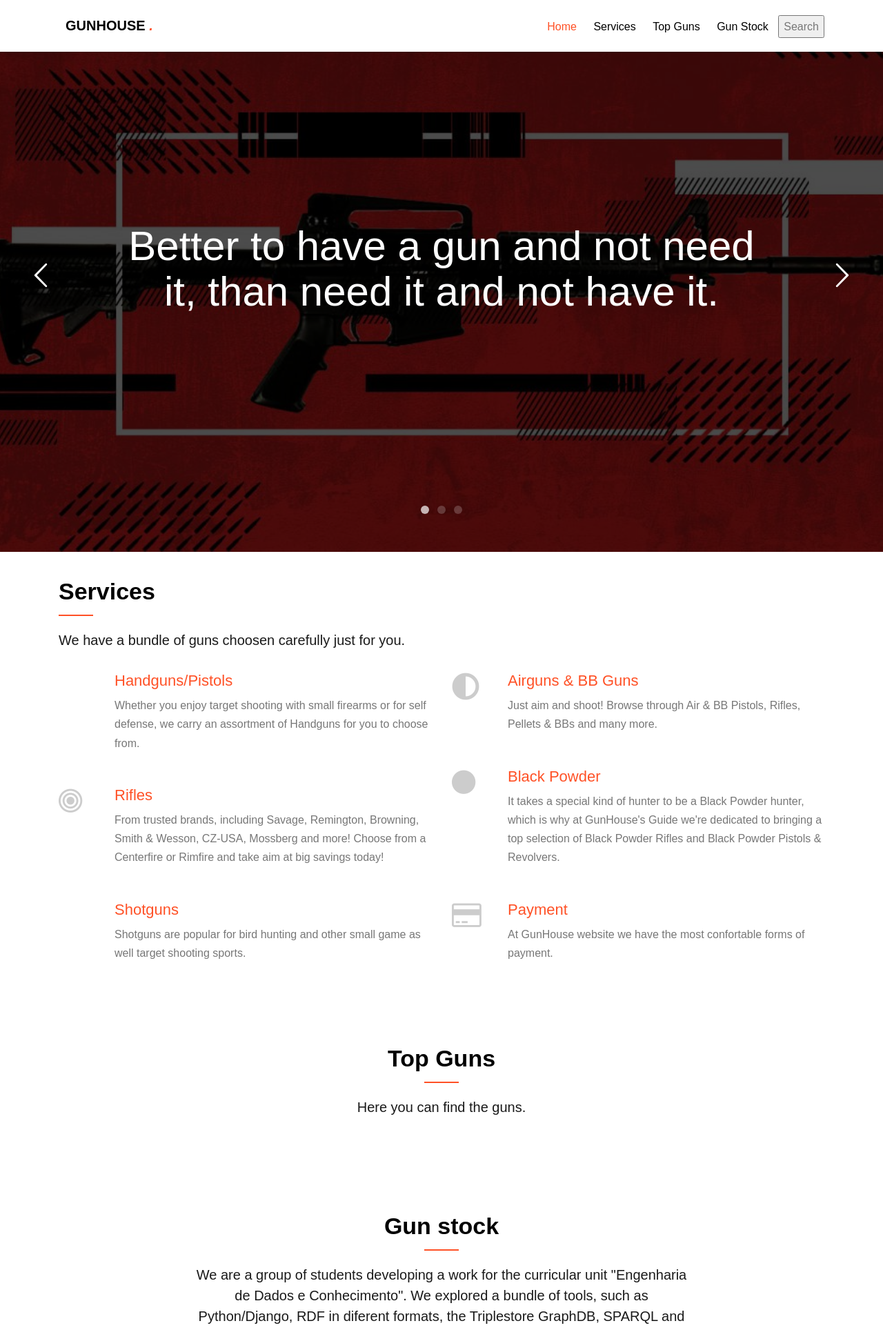
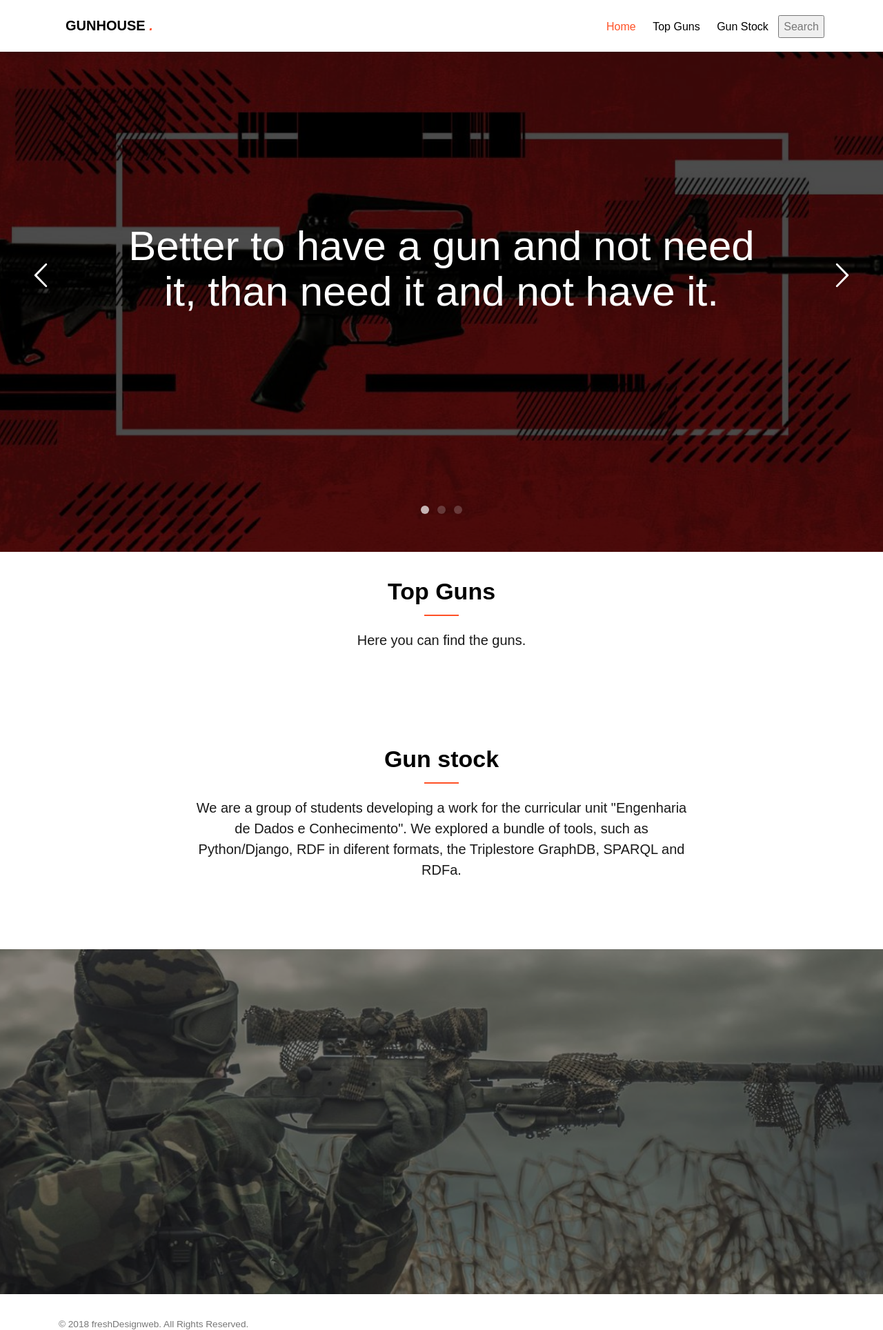
Before and after one commit to tavaresfajardo/pro20, a Django app: template edc_tp2/templates/index.html in a window 1280 px wide. Shown: the top 1928 px of the page at 69% size. Run offline with Django 3.2, Linux system fonts and the light colour scheme; the template is opened without the code that fills it, so the values that code supplies are empty; some libraries are stand-ins or nearby versions; some web fonts are replaced.

Commit message:
small design change

```diff
--- a/edc_tp2/templates/index.html
+++ b/edc_tp2/templates/index.html
@@ -139,7 +139,6 @@ label {
 				<div class="col-xs-10 text-right menu-1 main-nav">
 					<ul>
 						<li class="active"><a href="index.html" data-nav-section="home">Home</a></li>
-						<li><a href="#" data-nav-section="services">Services</a></li>
 						<li><a href="#" data-nav-section="portfolio">Top Guns</a></li>
 						<li><a href="#" data-nav-section="about">Gun Stock</a></li>
 						<button id="bomdia" onclick="myFunction()">Search</button>
@@ -186,97 +185,6 @@ label {
 		  	</ul>
 	  	</div>
 	</div>
-
-	<div class="ubea-section-overflow">
-
-		<div class="ubea-section" id="ubea-services" data-section="services">
-			<div class="ubea-container">
-				<div class="row">
-					<div class="col-md-6">
-						<div class="ubea-heading">
-							<h2 class="ubea-left">Services</h2>
-							<p>We have a bundle of guns choosen carefully just for you.</p>
-						</div>
-					</div>
-				</div>
-				<div class="row">
-					<div class="col-md-6">
-						<div class="row">
-							<div class="col-md-12">
-								<div class="feature-left">
-									<span class="icon">
-										<i class="material-icons">&#xe55c;</i>
-									</span>
-									<div class="feature-copy">
-										<h3><a href="handgunsandpistols.html" class="external">Handguns/Pistols</a></h3>
-										<p>Whether you enjoy target shooting with small firearms or for self defense, we carry an assortment of Handguns for you to choose from.</p>
-									</div>
-								</div>
-							</div>
-							<div class="col-md-12">
-								<div class="feature-left">
-									<span class="icon">
-										<i class="fa">&#xf140;</i>
-									</span>
-									<div class="feature-copy">
-										<h3><a href="rifles.html" class="external">Rifles</a></h3>
-										<p>From trusted brands, including Savage, Remington, Browning, Smith & Wesson, CZ-USA, Mossberg and more! Choose from a Centerfire or Rimfire and take aim at big savings today!</p>
-									</div>
-								</div>
-							</div>
-							<div class="col-md-12">
-								<div class="feature-left">
-									<span class="icon">
-										<i class="material-icons">&#xe837;</i>
-									</span>
-									<div class="feature-copy">
-										<h3><a href="shotguns.html" class="external">Shotguns</a></h3>
-										<p>Shotguns are popular for bird hunting and other small game as well target shooting sports.</p>
-									</div>
-								</div>
-							</div>
-						</div>
-					</div>
-					<div class="col-md-6 animate-box" data-animate-effect="fadeIn">
-						<div class="row">
-							<div class="col-md-12">
-								<div class="feature-left">
-									<span class="icon">
-										<i class='fas'>&#xf042;</i>
-									</span>
-									<div class="feature-copy">
-										<h3><a href="airgunsandbb.html" class="external">Airguns & BB Guns</a></h3>
-										<p>Just aim and shoot! Browse through Air & BB Pistols, Rifles, Pellets & BBs and many more.</p>
-									</div>
-								</div>
-							</div>
-							<div class="col-md-12">
-								<div class="feature-left">
-									<span class="icon">
-										<i class="fa">&#xf111;</i>
-									</span>
-									<div class="feature-copy">
-										<h3><a href="blackpowder.html" class="external">Black Powder</a></h3>
-										<p>It takes a special kind of hunter to be a Black Powder hunter, which is why at GunHouse's Guide we're dedicated to bringing a top selection of Black Powder Rifles and Black Powder Pistols & Revolvers.</p>
-									</div>
-								</div>
-							</div>
-							<div class="col-md-12">
-								<div class="feature-left">
-									<span class="icon">
-										<i class="fa">&#xf09d;</i>
-									</span>
-									<div class="feature-copy">
-										<h3><a href="payment.html" class="external">Payment</a></h3>
-										<p>At GunHouse website we have the most confortable forms of payment.</p>
-									</div>
-								</div>
-							</div>
-						</div>
-					</div>
-				</div>
-			</div>
-		</div>
 
 		<div class="ubea-section" id="ubea-portfolio" data-section="portfolio">
 			<div class="ubea-container">
--- a/edc_tp2/templates/search.html
+++ b/edc_tp2/templates/search.html
@@ -166,12 +166,16 @@ table, td, th {
 }
 .btn {
     padding: 5px 10px;
+    border-radius: 7px !important;
 }
 .btn-red{
     background-color: #ee2222;
 }
 .btn-green{
     background-color: #33bb33;
+    border: 1px solid green;
+
+
 }
 .input {
     border-radius: 3px;
```
